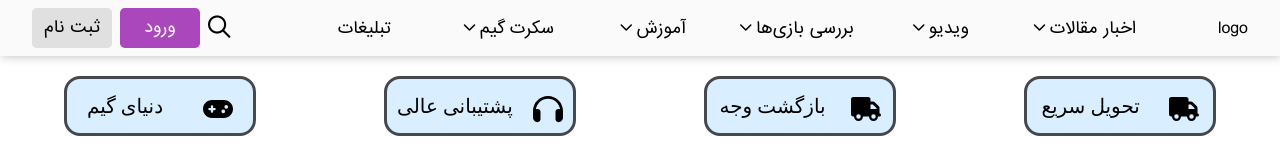
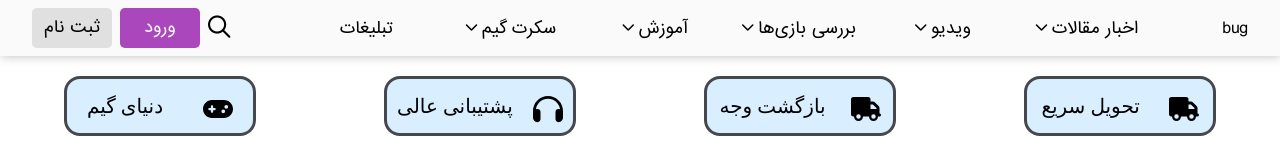
Before and after one commit to 8rs1/Secret-Game, a Vue app: page / in a window 1280 px wide. Shown: the top 160 px of the page. Built offline with nearby package versions, Linux system fonts and the light colour scheme.

Commit message:
fix: i change logo text

```diff
--- a/src/components/HeaderPage.vue
+++ b/src/components/HeaderPage.vue
@@ -1,7 +1,7 @@
 
 <template>
   <header class="header">
-    <div class="logo-container">logo</div>
+    <div class="logo-container">bug</div>
     <div class="navigation-container">
       <nav class="nav">
         <ul class="navbar">
```
